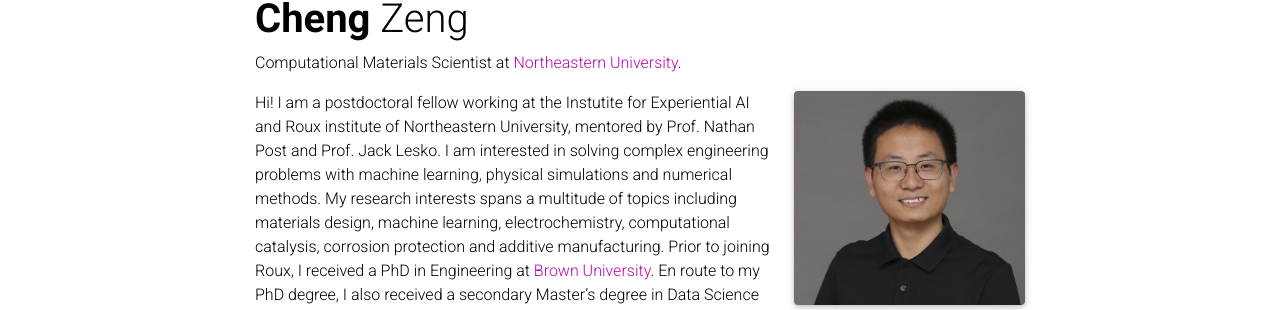
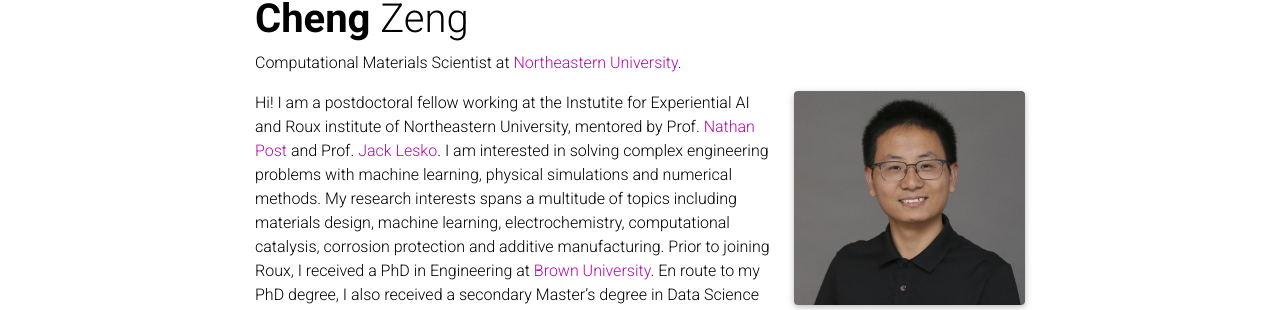
Before and after one commit to cengc13/website, a Jekyll site: the page built from _pages/about.md, in a window 1280 px wide and 1272 px high. Shown: the part 110-420 px from the top of the window. Built offline with Jekyll 4.4.1, drawn with Linux system fonts in a browser that asks for light colours; comment, search, counter and statistics services are not loaded; a style sheet for code colours, icons or effects is not loaded; some of the changed lines change nothing that is shown.

Commit message:
add links

```diff
--- a/_pages/about.md
+++ b/_pages/about.md
@@ -17,7 +17,7 @@
 social: false  # includes social icons at the bottom of the page
 ---
 
-Hi! I am a postdoctoral fellow working at the Instutite for Experiential AI and Roux institute of Northeastern University, mentored by Prof. Nathan Post and Prof. Jack Lesko. I am interested in solving complex engineering problems with machine learning, physical simulations and numerical methods. My research interests spans a multitude of topics including materials design, machine learning, electrochemistry,  computational catalysis, corrosion protection and additive manufacturing.
+Hi! I am a postdoctoral fellow working at the Instutite for Experiential AI and Roux institute of Northeastern University, mentored by Prof. [Nathan Post](https://coe.northeastern.edu/people/post-nathan/) and Prof. [Jack Lesko](https://coe.northeastern.edu/people/lesko-john/). I am interested in solving complex engineering problems with machine learning, physical simulations and numerical methods. My research interests spans a multitude of topics including materials design, machine learning, electrochemistry,  computational catalysis, corrosion protection and additive manufacturing.
 Prior to joining Roux, I received a PhD in Engineering at <a href='https://www.brown.edu/'>Brown University</a>.  En route to my PhD degree, I also received a secondary Master's degree in Data Science via Brown's <a href='https://graduateschool.brown.edu/academics-research/distinctive-opportunities/open-graduate-education'>Open Graduate Education Program</a>. At Brown, I worked at the Catalyst Design Lab under the direction of <a href='https://engineering.brown.edu/people/andrew-peterson'>Andrew Peterson</a>. My PhD research is focused on the development of machine learning methods and phenomenological models to accelerate rational catalyst design. A key highlight of my work is that a combination of developed machine learning and phenomenological models enables pinpointing nanoparticle alloys with the best possible electrochemical catalysis (e.g. Co--Pt nanoparticles for oxygen reduction reaction). Prior to Brown, I got a Bachelor and Master in Materials Science and Engineering from <a href='https://www.tsinghua.edu.cn/en/'>Tsinghua University</a>. At Tsinghua, I worked with <a href='https://www.researchgate.net/profile/Yunhan-Ling-2'>Yunhan Ling</a> on oxide films resistant to hydrogen permeation.
 
 <!-- Currently I live in Portland of Maine with my family. Outside office, I like long-distance running, machine learning competitions on <a href='https://www.kaggle.com/'>Kaggle</a>, and playing video games. -->
```
